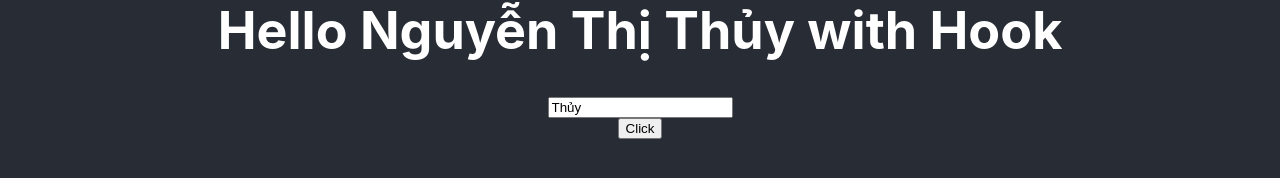
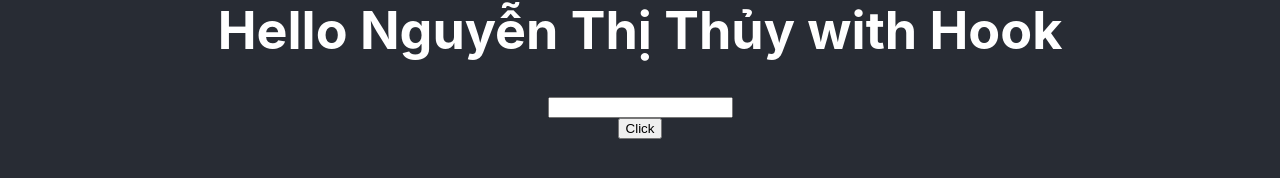
Before and after one commit to nguuyenthithuy/react-hook-basic, a React (Create React App) app: page / in a window 1280 px wide. Shown: the part 164-342 px from the top of the page. Built offline with nearby package versions, Linux system fonts and the light colour scheme.

Commit message:
useState

```diff
--- a/src/App.js
+++ b/src/App.js
@@ -1,11 +1,20 @@
 import logo from './logo.svg';
 import './App.css';
 import Nav from './views/Nav.js';
+import { useState } from 'react';
+
+
 const App = () => {
-  let name = 'Thủy';
+  let [name, setName] = useState('Thủy'); // [a1,b1,c1.....]
 
   const handleOnClickme = (event) => {
-    console.log('>>>click me', event.target.value)
+    setName(Adress)
+  }
+
+  const [Adress, setAdress] = useState('');
+
+  const handleOnchaneInput = (event) => {
+    setAdress(event.target.value)
   }
 
 
@@ -16,7 +25,7 @@ const App = () => {
         <img src={logo} className="App-logo" alt="logo" />
         <h1>Hello Nguyễn Thị {name} with Hook </h1>
 
-        <input type="text" value="Thủy" onClick={(event) => handleOnClickme(event)} />
+        <input type="text" value={Adress} onChange={(event) => handleOnchaneInput(event)} />
         <button type='button' onClick={(event) => handleOnClickme(event)}>Click</button>
       </header>
     </div>
--- a/src/index.js
+++ b/src/index.js
@@ -9,7 +9,7 @@ ReactDOM.render(
     <App />
   </React.StrictMode>,
   document.getElementById('root')
-)
+);
 
 
 
```
Also changed, not shown: 1 other file (tests, documents, lock files or other folders).
